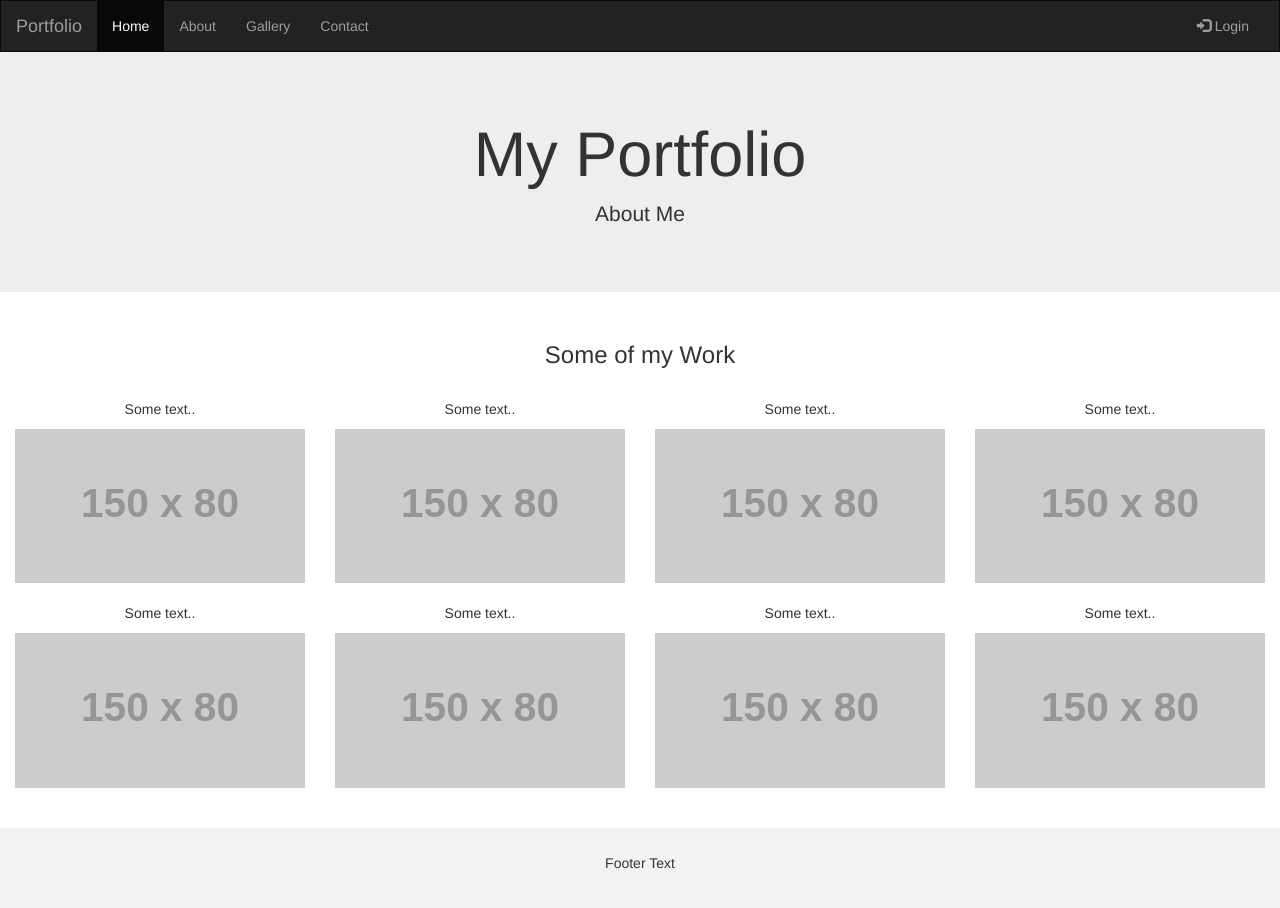
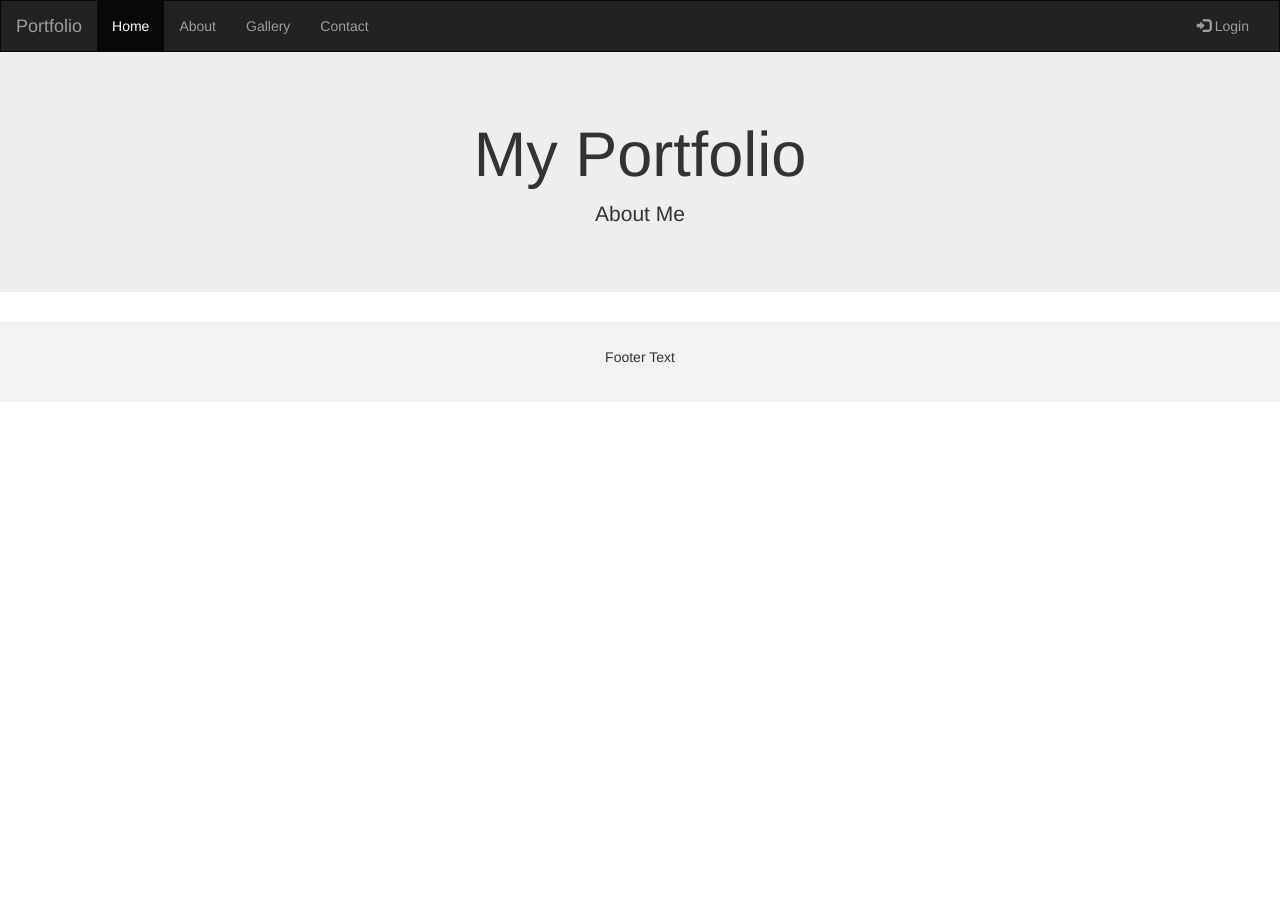
Before and after one commit to u21539627/u21539627.github.io, a plain HTML site: page index.html in a window 1280 px wide. After the commit the page ends 800 px from the top, so only its background shows below. Drawn offline with nearby package versions, Linux system fonts and the light colour scheme; placeholder pictures from the web are drawn by us.

Commit message:
new changes

```diff
--- a/index.html
+++ b/index.html
@@ -54,48 +54,6 @@
   </div>
 </div>
 
-<div class="container-fluid bg-3 text-center">
-  <h3>Some of my Work</h3><br>
-  <div class="row">
-    <div class="col-sm-3">
-      <p>Some text..</p>
-      <img src="https://placehold.it/150x80?text=IMAGE" class="img-responsive" style="width:100%" alt="Image">
-    </div>
-    <div class="col-sm-3">
-      <p>Some text..</p>
-      <img src="https://placehold.it/150x80?text=IMAGE" class="img-responsive" style="width:100%" alt="Image">
-    </div>
-    <div class="col-sm-3">
-      <p>Some text..</p>
-      <img src="https://placehold.it/150x80?text=IMAGE" class="img-responsive" style="width:100%" alt="Image">
-    </div>
-    <div class="col-sm-3">
-      <p>Some text..</p>
-      <img src="https://placehold.it/150x80?text=IMAGE" class="img-responsive" style="width:100%" alt="Image">
-    </div>
-  </div>
-</div><br>
-
-<div class="container-fluid bg-3 text-center">
-  <div class="row">
-    <div class="col-sm-3">
-      <p>Some text..</p>
-      <img src="https://placehold.it/150x80?text=IMAGE" class="img-responsive" style="width:100%" alt="Image">
-    </div>
-    <div class="col-sm-3">
-      <p>Some text..</p>
-      <img src="https://placehold.it/150x80?text=IMAGE" class="img-responsive" style="width:100%" alt="Image">
-    </div>
-    <div class="col-sm-3">
-      <p>Some text..</p>
-      <img src="https://placehold.it/150x80?text=IMAGE" class="img-responsive" style="width:100%" alt="Image">
-    </div>
-    <div class="col-sm-3">
-      <p>Some text..</p>
-      <img src="https://placehold.it/150x80?text=IMAGE" class="img-responsive" style="width:100%" alt="Image">
-    </div>
-  </div>
-</div><br><br>
 
 <footer class="container-fluid text-center">
   <p>Footer Text</p>
```
